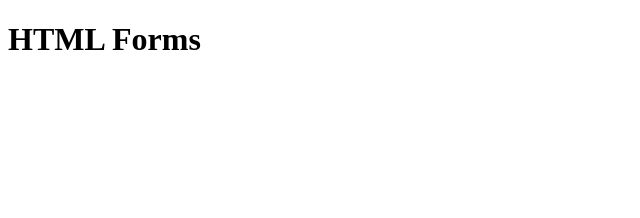
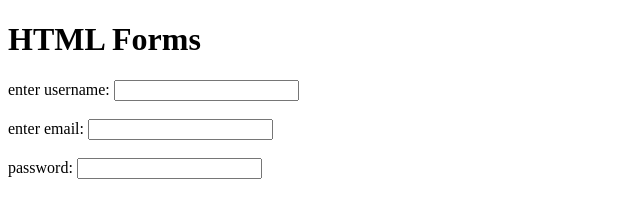
Before and after one commit to nikkiconsolacion/Forms-practice-net-ninja, a plain HTML site: page index.html in a window 1280 px wide. Shown: the whole page, without its empty margins (0-640 px from the left). Drawn offline with Linux system fonts and the light colour scheme.

Commit message:
label for, input type, name

```diff
--- a/index.html
+++ b/index.html
@@ -7,6 +7,16 @@
 
     <h1>HTML Forms</h1>
 
+    <form>
+      <label for="username">enter username:</label>
+      <input type="text" id="username" name="username">
+      <br><br>
+      <label for="email">enter email:</label>
+      <input type="email" id ="email" name="email">
+      <br><br>
+      <label for="password">password:</label>
+      <input type="password" id="password" name="password">
+    </form>
   </body>
 </html>
 </html>
```
